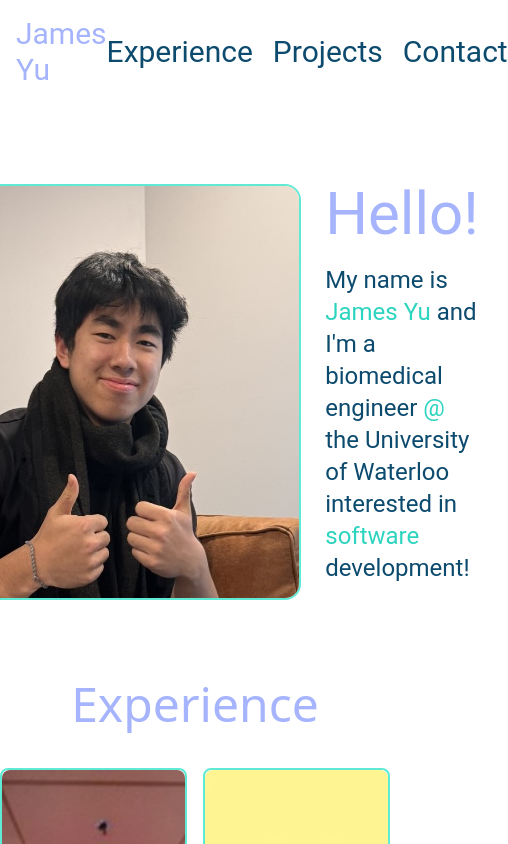
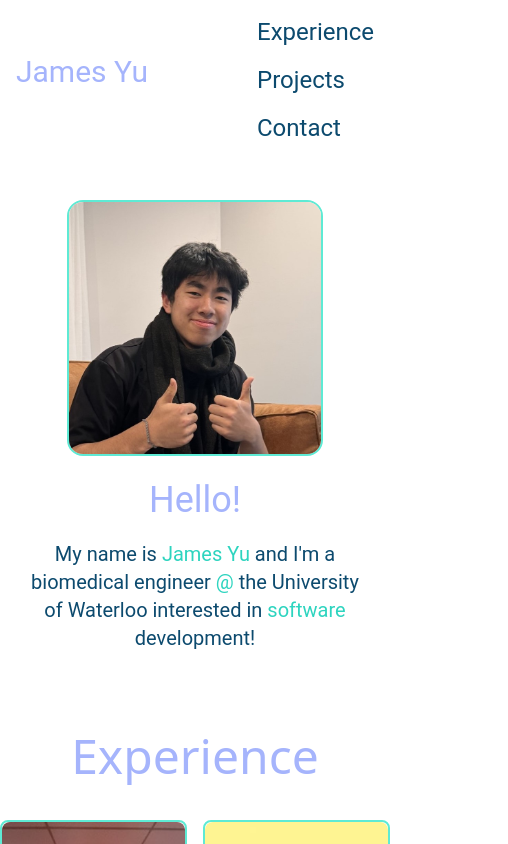
Before and after one commit to james-yu2005/james-yu-portfolio-website, a React (Create React App) app: page / in a window 390 px wide. Shown: the top 844 px of the page, 508 px wide, since content can reach past the window. Built offline with nearby package versions, Linux system fonts and the light colour scheme.

Commit message:
mobile-responsive

```diff
--- a/src/pages/Card.jsx
+++ b/src/pages/Card.jsx
@@ -3,19 +3,19 @@ import React from "react";
 function Card(props) {
     return (
         <figure className="relative overflow-hidden bg-cover bg-no-repeat rounded-lg border-2 border-teal-300">
-            <a href={props.link} className="relative block group ">
+            <a href={props.link} className="relative block group">
                 <img
-                    className="rounded-lg transition duration-300 ease-in-out hover:scale-110 w-[46vh] h-[46vh] object-cover"
+                    className="rounded-lg transition duration-300 ease-in-out hover:scale-110 w-full h-full max-w-[300px] max-h-[300px] sm:max-w-[46vh] sm:max-h-[46vh] object-cover"
                     src={props.img}
                     alt="description of experience"
                 />
                 <figcaption className="absolute inset-0 flex flex-col justify-end p-4 bg-black bg-opacity-50 opacity-0 group-hover:opacity-100 transition-opacity duration-300">
-                    <p className="text-lg text-white text-md">{props.name}</p>
-                    <p className="text-lg text-white text-sm">{props.description}</p>
+                    <p className="text-lg text-white">{props.name}</p>
+                    <p className="text-sm text-white">{props.description}</p>
                 </figcaption>
             </a>
         </figure>
     );
 }
 
-export default Card
+export default Card;
--- a/src/pages/Contact.js
+++ b/src/pages/Contact.js
@@ -15,14 +15,14 @@ export default function Contact() {
     return (
         <div id="contact" className="text-indigo-300 text-5xl text-center mt-20">
             Contact
-            <div className="flex flex-row justify-center space-x-2 p-8">
+            <div className="flex flex-row justify-center space-x-2 p-8 mb-10">
                 <button onClick={redirectToMail}>
                     <AiOutlineMail className="text-teal-300 hover:text-sky-900" />
                 </button>
                 <button onClick={redirectToGitHub}>
                     <AiOutlineGithub className="text-teal-300 hover:text-sky-900" />
                 </button>
-                <button onClick={redirectToLinkedin}>
+                <button onClick={redirectToLinkedin} >
                     <AiOutlineLinkedin className="text-teal-300 hover:text-sky-900" />
                 </button>
             </div>
--- a/src/pages/Home.js
+++ b/src/pages/Home.js
@@ -1,20 +1,18 @@
-import me from '../images/me.jpg'
+import me from '../images/me.jpg';
 
-
-export default function home(){
-
-    return(
-        <div className=''style={{ fontFamily: 'Roboto, sans-serif' }}>
-            <div className='flex flex-row justify-center mt-20 mb-10'>
-                <img src={me} className='rounded-2xl w-[26rem] h-[26rem] border-2 border-teal-300' alt='james-pic'/>
-                <div className='flex flex-col ml-6'>
-                    <h1 className='text-6xl text-indigo-300'>Hello!</h1>
-                    <h1 className='text-2xl text-sky-900 mt-5'>My name is <span className='text-teal-400'>James Yu</span> and I'm a</h1>
-                    <h1 className='text-2xl text-sky-900'>biomedical engineer <span className='text-teal-400'>@</span> the University</h1>
-                    <h1 className='text-2xl text-sky-900'>of Waterloo interested in <span className='text-teal-400'>software</span> </h1>
-                    <h1 className='text-2xl text-sky-900'>development!</h1>
+export default function Home() {
+    return (
+        <div className='' style={{ fontFamily: 'Roboto, sans-serif' }}>
+            <div className='flex flex-col lg:flex-row justify-center items-center mt-10 lg:mt-20 mb-10'>
+                <img src={me} className='rounded-2xl w-64 h-64 lg:w-[26rem] lg:h-[26rem] border-2 border-teal-300 mb-6 lg:mb-0' alt='james-pic' />
+                <div className='flex flex-col lg:ml-6 items-center lg:items-start text-center lg:text-left'>
+                    <h1 className='text-4xl lg:text-7xl lg:mb-1 text-indigo-300'>Hello!</h1>
+                    <h1 className='text-xl lg:text-3xl text-sky-900 mt-5'>My name is <span className='text-teal-400'>James Yu</span> and I'm a</h1>
+                    <h1 className='text-xl lg:text-3xl text-sky-900'>biomedical engineer <span className='text-teal-400'>@</span> the University</h1>
+                    <h1 className='text-xl lg:text-3xl text-sky-900'>of Waterloo interested in <span className='text-teal-400'>software</span></h1>
+                    <h1 className='text-xl lg:text-3xl text-sky-900'>development!</h1>
                 </div>
             </div>
         </div>
-    )
+    );
 }
--- a/src/pages/Navbar.js
+++ b/src/pages/Navbar.js
@@ -1,30 +1,29 @@
 export default function Navbar() {
   return (
     <nav className="p-4 relative">
-        <div className="container mx-auto flex justify-between items-center" style={{ fontFamily: 'Roboto, sans-serif' }}>
+      <div className="container mx-auto flex justify-between items-center flex-wrap" style={{ fontFamily: 'Roboto, sans-serif' }}>
         <div className="text-indigo-300 relative text-3xl w-fit block after:block after:content-['']
             after:absolute after:h-[2.5px] after:bg-sky-900 after:w-full after:scale-x-0 after:hover:scale-x-100 after:transition
-              after:duration-300 after:origin-center">
+            after:duration-300 after:origin-center mb-4 lg:mb-0">
           <a href="#home">James Yu</a>
         </div>
-          <ul className="flex">
-
-            <li>
-              <a href="#experience" className="text-sky-900 relative text-3xl w-fit block after:block after:content-['']
+        <ul className="flex flex-col lg:flex-row lg:space-x-5">
+          <li className="mb-4 lg:mb-0">
+            <a href="#experience" className="text-sky-900 relative text-2xl lg:text-3xl w-fit block after:block after:content-['']
             after:absolute after:h-[2.5px] after:bg-indigo-300 after:w-full after:scale-x-0 after:hover:scale-x-100 after:transition
-              after:duration-300 after:origin-center mr-5 scroll-smooth">
+            after:duration-300 after:origin-center">
               Experience
             </a>
           </li>
-            <li>
-              <a href="#projects" className="text-sky-900 relative text-3xl w-fit block after:block after:content-['']
+          <li className="mb-4 lg:mb-0">
+            <a href="#projects" className="text-sky-900 relative text-2xl lg:text-3xl w-fit block after:block after:content-['']
             after:absolute after:h-[2.5px] after:bg-indigo-300 after:w-full after:scale-x-0 after:hover:scale-x-100 after:transition
-              after:duration-300 after:origin-center mr-5">
+            after:duration-300 after:origin-center">
               Projects
             </a>
           </li>
           <li>
-              <a href="#contact" className="text-sky-900 relative text-3xl w-fit block after:block after:content-['']
+            <a href="#contact" className="text-sky-900 relative text-2xl lg:text-3xl w-fit block after:block after:content-['']
             after:absolute after:h-[2.5px] after:bg-indigo-300 after:w-full after:scale-x-0 after:hover:scale-x-100 after:transition
             after:duration-300 after:origin-center">
               Contact
@@ -35,5 +34,5 @@ export default function Navbar() {
       {/* Line under the navbar */}
       <div className="absolute left-0 bottom-0 w-full h-0.5 bg-gray-300 opacity-0 transition-opacity duration-300 group-hover:opacity-100"></div>
     </nav>
-    )
+  );
 }
```
Lines whose indentation alone changed are shown as unchanged.
